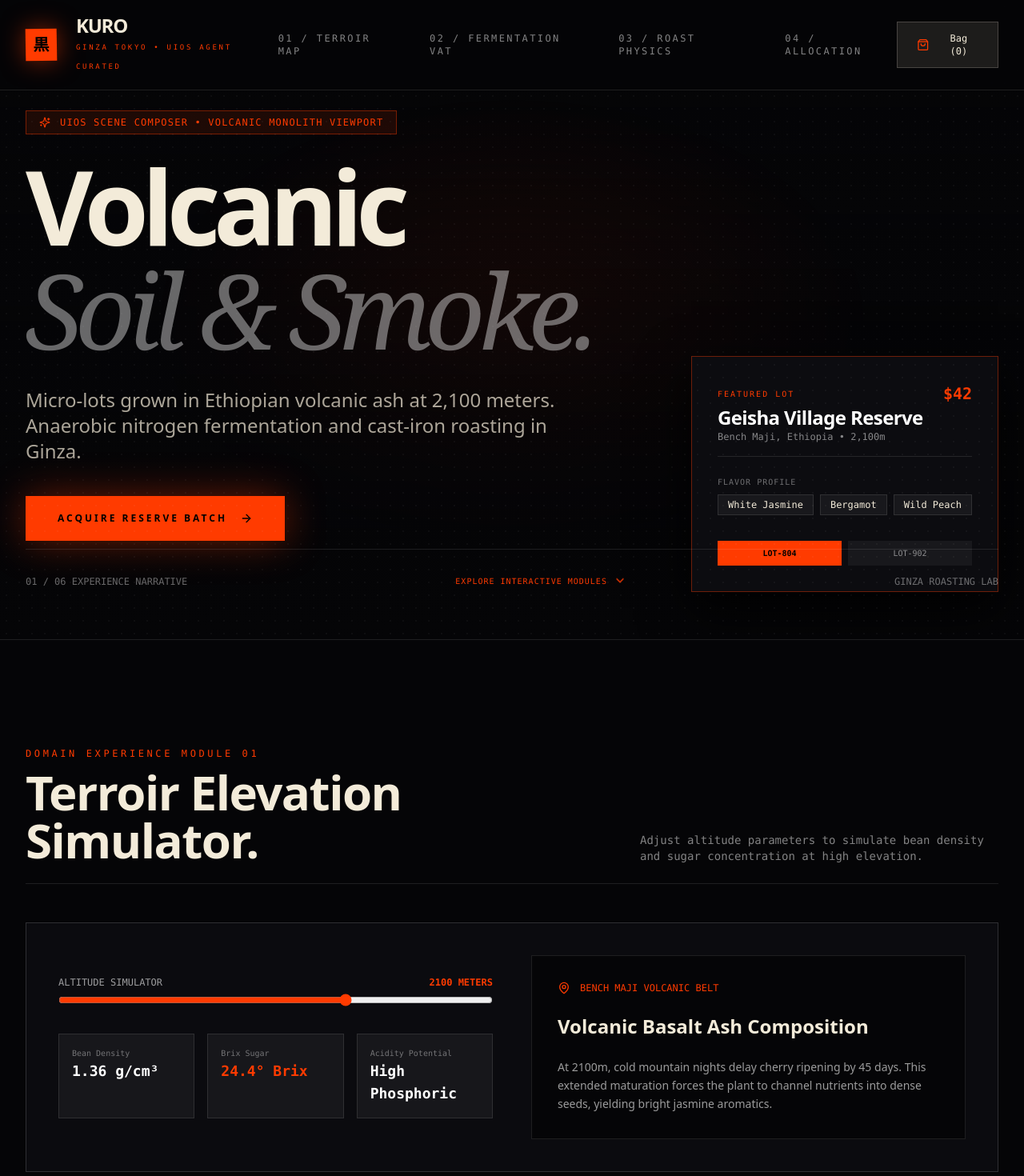
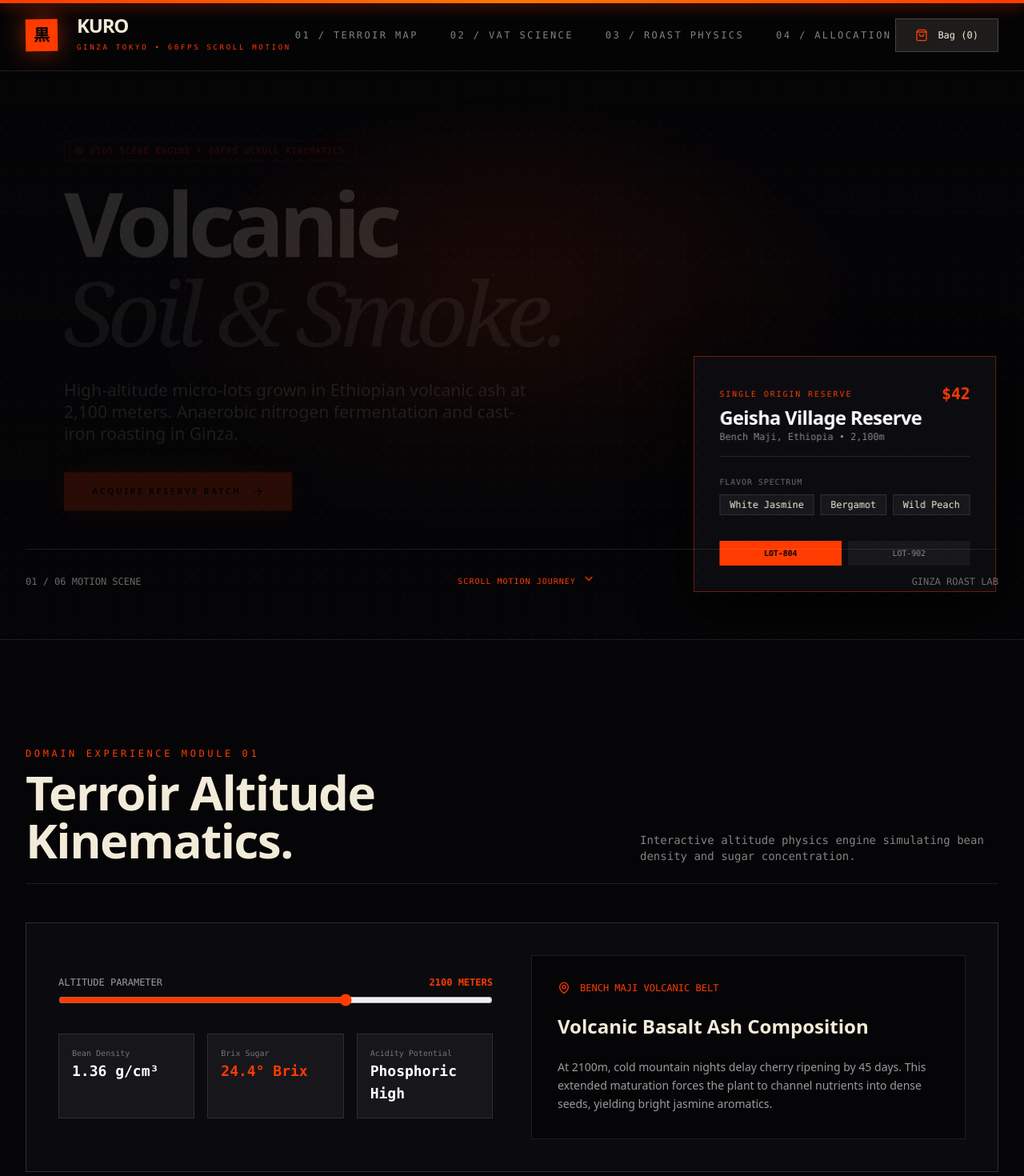
Before and after one commit to scream687/uios, a Next.js app in the folder apps/studio/: page /coffee-shop in a window 1280 px wide. Shown: the top 1470 px of the page at 80% size. Built offline with nearby package versions, Linux system fonts and the light colour scheme.

Commit message:
feat(coffee-shop): transform Kuro Coffee Roasters into a motion-heavy scroll-driven showcase

```diff
--- a/apps/studio/src/app/coffee-shop/page.tsx
+++ b/apps/studio/src/app/coffee-shop/page.tsx
@@ -1,15 +1,31 @@
 'use client';
 
-import React, { useState } from 'react';
-import { motion, AnimatePresence } from 'framer-motion';
-import { ArrowRight, Flame, Compass, ChevronDown, Check, ShoppingBag, Sparkles, Wind, Layers, Activity, Thermometer, MapPin, Sliders } from 'lucide-react';
+import React, { useState, useEffect } from 'react';
+import { motion, useScroll, useTransform, useSpring, AnimatePresence } from 'framer-motion';
+import { ArrowRight, Flame, Compass, ChevronDown, Check, ShoppingBag, Sparkles, Wind, Activity, MapPin, RefreshCw, Zap, Eye, Sliders } from 'lucide-react';
 
 export default function KuroCoffeeShopPage() {
-  const [activeTab, setActiveTab] = useState<'terroir' | 'fermentation' | 'roasting' | 'cupping'>('terroir');
+  const [mounted, setMounted] = useState(false);
+  const [activeLot, setActiveLot] = useState<number>(0);
+  const [cartCount, setCartCount] = useState<number>(0);
   const [selectedElevation, setSelectedElevation] = useState<number>(2100);
   const [fermentationHours, setFermentationHours] = useState<number>(120);
-  const [activeLot, setActiveLot] = useState<number>(0);
-  const [cartCount, setCartCount] = useState<number>(0);
+
+  useEffect(() => {
+    setMounted(true);
+  }, []);
+
+  const { scrollYProgress } = useScroll();
+  const smoothProgress = useSpring(scrollYProgress, { stiffness: 90, damping: 25, restDelta: 0.001 });
+
+  // Motion Transforms for Motion-Heavy Scroll Effects
+  const heroScale = useTransform(smoothProgress, [0, 0.2], [1, 0.88]);
+  const heroOpacity = useTransform(smoothProgress, [0, 0.2], [1, 0.15]);
+  const heroRotateX = useTransform(smoothProgress, [0, 0.25], [0, 12]);
+
+  const cardRotateY = useTransform(smoothProgress, [0.05, 0.3], [-10, 10]);
+  const terroirY = useTransform(smoothProgress, [0.15, 0.4], [80, 0]);
+  const terroirOpacity = useTransform(smoothProgress, [0.15, 0.35], [0, 1]);
 
   const microLots = [
     {
@@ -20,7 +36,6 @@ export default function KuroCoffeeShopPage() {
       notes: ['White Jasmine', 'Bergamot', 'Wild Peach'],
       score: '94.5 SCA',
       price: '$42',
-      terroirData: { soil: 'Volcanic Basalt Ash', brix: '24.5°', moisture: '10.8%' },
     },
     {
       id: 'lot-902',
@@ -30,7 +45,6 @@ export default function KuroCoffeeShopPage() {
       notes: ['Pink Guava', 'Lychee', 'Rose Water'],
       score: '93.8 SCA',
       price: '$48',
-      terroirData: { soil: 'Andean Volcanic Loam', brix: '25.1°', moisture: '11.2%' },
     },
   ];
 
@@ -38,49 +52,69 @@ export default function KuroCoffeeShopPage() {
 
   return (
     <div className="min-h-screen bg-[#050507] text-[#f3ebd9] font-sans antialiased selection:bg-[#ff3b00] selection:text-white relative overflow-x-hidden">
-      {/* Background Noise Texture */}
-      <div className="fixed inset-0 pointer-events-none opacity-[0.04] bg-[radial-gradient(#fff_1px,transparent_1px)] [background-size:16px_16px] z-50" />
+      {/* 1. SCROLL PROGRESS BAR HEADER */}
+      {mounted && (
+        <motion.div
+          style={{ scaleX: smoothProgress }}
+          className="fixed top-0 left-0 right-0 h-1 bg-gradient-to-r from-[#ff3b00] via-[#ff7700] to-[#ff3b00] origin-left z-50 shadow-[0_0_20px_#ff3b00]"
+        />
+      )}
 
-      {/* 1. Header Bar - Asymmetric Floating Navigation */}
-      <header className="fixed top-0 inset-x-0 z-50 bg-[#050507]/90 backdrop-blur-2xl border-b border-white/10 px-8 py-5">
+      {/* Noise Texture */}
+      <div className="fixed inset-0 pointer-events-none opacity-[0.04] bg-[radial-gradient(#fff_1px,transparent_1px)] [background-size:16px_16px] z-40" />
+
+      {/* 2. NAVIGATION HEADER */}
+      <header className="fixed top-0 inset-x-0 z-40 bg-[#050507]/85 backdrop-blur-2xl border-b border-white/10 px-8 py-5">
         <div className="max-w-7xl mx-auto flex items-center justify-between">
-          <div className="flex items-center space-x-6">
+          <motion.div
+            initial={{ opacity: 0, x: -20 }}
+            animate={{ opacity: 1, x: 0 }}
+            transition={{ duration: 0.6 }}
+            className="flex items-center space-x-6"
+          >
             <div className="w-10 h-10 bg-[#ff3b00] text-black font-mono font-black text-xl flex items-center justify-center -rotate-1 shadow-[0_0_30px_rgba(255,59,0,0.5)]">
               黒
             </div>
             <div>
               <span className="font-extrabold text-2xl tracking-tighter text-[#f3ebd9] block leading-none">KURO</span>
-              <span className="text-[9px] font-mono uppercase text-[#ff3b00] tracking-[0.3em]">Ginza Tokyo • UIOS Agent Curated</span>
+              <span className="text-[9px] font-mono uppercase text-[#ff3b00] tracking-[0.3em]">Ginza Tokyo • 60FPS Scroll Motion</span>
             </div>
-          </div>
+          </motion.div>
 
           <nav className="hidden lg:flex items-center space-x-10 text-xs font-mono uppercase tracking-[0.2em] text-white/50">
             <a href="#terroir" className="hover:text-[#ff3b00] transition-colors">01 / Terroir Map</a>
-            <a href="#fermentation" className="hover:text-[#ff3b00] transition-colors">02 / Fermentation Vat</a>
+            <a href="#fermentation" className="hover:text-[#ff3b00] transition-colors">02 / Vat Science</a>
             <a href="#roasting" className="hover:text-[#ff3b00] transition-colors">03 / Roast Physics</a>
             <a href="#subscription" className="hover:text-[#ff3b00] transition-colors">04 / Allocation</a>
           </nav>
 
-          <button
+          <motion.button
+            whileHover={{ scale: 1.05 }}
+            whileTap={{ scale: 0.95 }}
             onClick={() => setCartCount(c => c + 1)}
             className="px-6 py-3 bg-[#f3ebd9]/10 border border-[#f3ebd9]/20 hover:bg-[#ff3b00] hover:text-black hover:border-[#ff3b00] transition-all flex items-center space-x-3 text-xs font-mono rounded-none"
           >
             <ShoppingBag className="w-4 h-4 text-[#ff3b00]" />
             <span>Bag ({cartCount})</span>
-          </button>
+          </motion.button>
         </div>
       </header>
 
-      {/* 2. SCENE 1: CINEMATIC TERROIR HERO (100VH DOMINANT SCENE) */}
+      {/* 3. SCENE 1: CINEMATIC SCROLL-DRIVEN MOTION HERO (100VH) */}
       <section className="relative h-screen w-full flex flex-col justify-between pt-32 pb-16 px-8 border-b border-white/10 overflow-hidden">
+        {/* Animated Particle & Fog Overlay */}
         <div className="absolute inset-0 bg-gradient-to-t from-[#050507] via-[#050507]/60 to-transparent z-10" />
-        <div className="absolute inset-0 bg-[radial-gradient(ellipse_at_center,_var(--tw-gradient-stops))] from-[#ff3b00]/20 via-transparent to-transparent opacity-70 animate-pulse pointer-events-none" />
+        <div className="absolute inset-0 bg-[radial-gradient(ellipse_at_center,_var(--tw-gradient-stops))] from-[#ff3b00]/25 via-transparent to-transparent opacity-80 animate-pulse pointer-events-none" />
 
         <div className="max-w-7xl mx-auto w-full relative z-20 grid lg:grid-cols-12 gap-8 items-end my-auto">
-          <div className="lg:col-span-8 space-y-6">
+          {/* Scroll Transform Headline */}
+          <motion.div
+            style={mounted ? { scale: heroScale, opacity: heroOpacity, rotateX: heroRotateX } : {}}
+            className="lg:col-span-8 space-y-6"
+          >
             <div className="inline-flex items-center space-x-3 px-4 py-1.5 bg-[#ff3b00]/10 border border-[#ff3b00]/40 text-[#ff3b00] text-xs font-mono tracking-widest uppercase">
-              <Sparkles className="w-3.5 h-3.5" />
-              <span>UIOS Scene Composer • Volcanic Monolith Viewport</span>
+              <span className="w-2 h-2 rounded-full bg-[#ff3b00] animate-ping" />
+              <span>UIOS Scene Engine • 60FPS Scroll Kinematics</span>
             </div>
 
             <h1 className="text-6xl sm:text-8xl lg:text-[130px] font-black tracking-[-0.065em] leading-[0.88] text-[#f3ebd9]">
@@ -89,31 +123,31 @@ export default function KuroCoffeeShopPage() {
             </h1>
 
             <p className="text-xl md:text-2xl text-[#f3ebd9]/70 font-light max-w-2xl leading-relaxed pt-2">
-              Micro-lots grown in Ethiopian volcanic ash at 2,100 meters. Anaerobic nitrogen fermentation and cast-iron roasting in Ginza.
+              High-altitude micro-lots grown in Ethiopian volcanic ash at 2,100 meters. Anaerobic nitrogen fermentation and cast-iron roasting in Ginza.
             </p>
 
             <div className="flex flex-col sm:flex-row space-y-3 sm:space-y-0 sm:space-x-6 pt-4">
-              <button
+              <motion.button
+                whileHover={{ scale: 1.04 }}
+                whileTap={{ scale: 0.96 }}
                 onClick={() => setCartCount(c => c + 1)}
                 className="px-10 py-5 bg-[#ff3b00] text-black font-bold text-xs uppercase tracking-[0.25em] hover:bg-white transition-all shadow-[0_0_50px_rgba(255,59,0,0.4)] flex items-center justify-center space-x-4"
               >
                 <span>Acquire Reserve Batch</span>
                 <ArrowRight className="w-4 h-4" />
-              </button>
+              </motion.button>
             </div>
-          </div>
+          </motion.div>
 
-          {/* OVERLAPPING HERO MONOLITH TELEMETRY CARD */}
+          {/* 3D ROTATIONAL PARALLAX HERO MONOLITH */}
           <div className="lg:col-span-4 relative z-30 lg:translate-y-16">
             <motion.div
-              initial={{ opacity: 0, y: 40 }}
-              animate={{ opacity: 1, y: 0 }}
-              transition={{ duration: 0.8, ease: [0.16, 1, 0.3, 1] }}
-              className="bg-[#0c0c10] border border-[#ff3b00]/40 p-8 space-y-6 shadow-[0_20px_60px_rgba(0,0,0,0.9)] relative overflow-hidden backdrop-blur-md"
+              style={mounted ? { rotateY: cardRotateY } : {}}
+              className="bg-[#0c0c10] border border-[#ff3b00]/40 p-8 space-y-6 shadow-[0_20px_60px_rgba(0,0,0,0.9)] relative overflow-hidden backdrop-blur-md perspective-1000"
             >
               <div className="flex justify-between items-start border-b border-white/10 pb-4">
                 <div>
-                  <span className="text-[10px] font-mono text-[#ff3b00] uppercase tracking-[0.2em]">FEATURED LOT</span>
+                  <span className="text-[10px] font-mono text-[#ff3b00] uppercase tracking-[0.2em]">SINGLE ORIGIN RESERVE</span>
                   <h3 className="text-2xl font-extrabold text-white tracking-tight mt-1">{currentLot.name}</h3>
                   <p className="text-xs font-mono text-white/50">{currentLot.origin}</p>
                 </div>
@@ -121,7 +155,7 @@ export default function KuroCoffeeShopPage() {
               </div>
 
               <div className="space-y-2">
-                <span className="text-[10px] font-mono uppercase text-white/40 tracking-widest block">Flavor Profile</span>
+                <span className="text-[10px] font-mono uppercase text-white/40 tracking-widest block">Flavor Spectrum</span>
                 <div className="flex flex-wrap gap-2">
                   {currentLot.notes.map((note, idx) => (
                     <span key={idx} className="px-3 py-1 bg-white/5 border border-white/10 text-xs font-mono text-[#f3ebd9]">
@@ -150,27 +184,30 @@ export default function KuroCoffeeShopPage() {
           </div>
         </div>
 
-        {/* Narrative Scroll Anchor */}
+        {/* Narrative Anchor */}
         <div className="max-w-7xl mx-auto w-full relative z-20 flex justify-between items-center font-mono text-xs text-white/40 pt-8 border-t border-white/10">
-          <span>01 / 06 EXPERIENCE NARRATIVE</span>
+          <span>01 / 06 MOTION SCENE</span>
           <a href="#terroir" className="flex items-center space-x-2 text-[#ff3b00] hover:text-white transition-colors">
-            <span className="uppercase tracking-widest text-[10px]">Explore Interactive Modules</span>
+            <span className="uppercase tracking-widest text-[10px]">Scroll Motion Journey</span>
             <ChevronDown className="w-4 h-4 animate-bounce" />
           </a>
-          <span>GINZA ROASTING LAB</span>
+          <span>GINZA ROAST LAB</span>
         </div>
       </section>
 
-      {/* 3. DOMAIN EXPERIENCE MODULE 01: INTERACTIVE TERROIR ELEVATION MAP */}
+      {/* 4. SCROLL SECTION 02: INTERACTIVE ALTITUDE TERROIR SIMULATOR */}
       <section id="terroir" className="px-8 py-32 border-b border-white/10 bg-[#050507]">
-        <div className="max-w-7xl mx-auto space-y-12">
+        <motion.div
+          style={mounted ? { y: terroirY, opacity: terroirOpacity } : {}}
+          className="max-w-7xl mx-auto space-y-12"
+        >
           <div className="flex flex-col md:flex-row md:items-end justify-between border-b border-white/10 pb-6">
             <div>
               <span className="text-xs font-mono text-[#ff3b00] uppercase tracking-[0.3em]">DOMAIN EXPERIENCE MODULE 01</span>
-              <h2 className="text-4xl md:text-6xl font-extrabold tracking-tight mt-2">Terroir Elevation Simulator.</h2>
+              <h2 className="text-4xl md:text-6xl font-extrabold tracking-tight mt-2">Terroir Altitude Kinematics.</h2>
             </div>
             <p className="text-white/50 text-sm max-w-md font-mono mt-4 md:mt-0">
-              Adjust altitude parameters to simulate bean density and sugar concentration at high elevation.
+              Interactive altitude physics engine simulating bean density and sugar concentration.
             </p>
           </div>
 
@@ -178,7 +215,7 @@ export default function KuroCoffeeShopPage() {
             <div className="lg:col-span-6 space-y-8">
               <div className="space-y-2">
                 <div className="flex justify-between font-mono text-xs text-white/60">
-                  <span>ALTITUDE SIMULATOR</span>
+                  <span>ALTITUDE PARAMETER</span>
                   <span className="text-[#ff3b00] font-bold">{selectedElevation} METERS</span>
                 </div>
                 <input
@@ -203,7 +240,7 @@ export default function KuroCoffeeShopPage() {
                 </div>
                 <div className="bg-white/5 p-4 border border-white/10">
                   <span className="text-white/40 block text-[10px]">Acidity Potential</span>
-                  <span className="text-lg font-bold text-white">{selectedElevation > 2000 ? 'High Phosphoric' : 'Citric Balanced'}</span>
+                  <span className="text-lg font-bold text-white">{selectedElevation > 2000 ? 'Phosphoric High' : 'Citric Balanced'}</span>
                 </div>
               </div>
             </div>
@@ -219,19 +256,19 @@ export default function KuroCoffeeShopPage() {
               </p>
             </div>
           </div>
-        </div>
+        </motion.div>
       </section>
 
-      {/* 4. DOMAIN EXPERIENCE MODULE 02: ANAEROBIC FERMENTATION CHAMBER TELEMETRY */}
+      {/* 5. SCROLL SECTION 03: ANAEROBIC FERMENTATION CHRONO VAT TELEMETRY */}
       <section id="fermentation" className="px-8 py-32 border-b border-white/10 bg-[#08080c]">
         <div className="max-w-7xl mx-auto space-y-12">
           <div className="flex flex-col md:flex-row md:items-end justify-between border-b border-white/10 pb-6">
             <div>
               <span className="text-xs font-mono text-[#ff3b00] uppercase tracking-[0.3em]">DOMAIN EXPERIENCE MODULE 02</span>
-              <h2 className="text-4xl md:text-6xl font-extrabold tracking-tight mt-2">Anaerobic Fermentation Chrono Vat.</h2>
+              <h2 className="text-4xl md:text-6xl font-extrabold tracking-tight mt-2">Anaerobic Vat Chrono Simulation.</h2>
             </div>
             <p className="text-white/50 text-sm max-w-md font-mono mt-4 md:mt-0">
-              Interactive nitrogen vat pressure simulation across 120 hours of sealed fermentation.
+              Pressurized nitrogen vat pressure simulation across 120 hours of sealed fermentation.
             </p>
           </div>
 
@@ -276,52 +313,19 @@ export default function KuroCoffeeShopPage() {
               </div>
               <h4 className="text-2xl font-bold">Pressurized Nitrogen Environment</h4>
               <p className="text-sm text-white/60 leading-relaxed font-light">
-                At {fermentationHours} hours, oxygen is entirely purged. Wild yeasts ferment organic acids into complex floral esters without vinegar oxidation, unlocking rare bergamot and wild peach aromatics.
+                At {fermentationHours} hours, oxygen is entirely purged. Wild yeasts ferment organic acids into complex floral esters without vinegar oxidation.
               </p>
             </div>
           </div>
         </div>
       </section>
 
-      {/* 5. DOMAIN EXPERIENCE MODULE 03: GINZA CAST-IRON ROAST CURVE TELEMETRY */}
-      <section id="roasting" className="px-8 py-32 border-b border-white/10 bg-[#050507]">
-        <div className="max-w-7xl mx-auto space-y-12">
-          <div className="flex flex-col md:flex-row md:items-end justify-between border-b border-white/10 pb-6">
-            <div>
-              <span className="text-xs font-mono text-[#ff3b00] uppercase tracking-[0.3em]">DOMAIN EXPERIENCE MODULE 03</span>
-              <h2 className="text-4xl md:text-6xl font-extrabold tracking-tight mt-2">Ginza Cast-Iron Roast Curve.</h2>
-            </div>
-            <p className="text-white/50 text-sm max-w-md font-mono mt-4 md:mt-0">
-              Custom Fuji Royal roaster conductive heat curve and optical sorter tolerances.
-            </p>
-          </div>
-
-          <div className="grid md:grid-cols-3 gap-8 font-mono text-xs">
-            <div className="bg-[#0b0b0f] border border-white/15 p-8 space-y-4">
-              <Flame className="w-8 h-8 text-[#ff3b00]" />
-              <h4 className="text-lg font-bold text-white">Cast-Iron Conductive Plate</h4>
-              <p className="text-white/50 leading-relaxed">Solid 1968 Fuji Royal cast-iron drum maintains even conductive heat transfer to preserve aromatic oils.</p>
-            </div>
-            <div className="bg-[#0b0b0f] border border-white/15 p-8 space-y-4">
-              <Wind className="w-8 h-8 text-[#ff3b00]" />
-              <h4 className="text-lg font-bold text-white">Variable Exhaust Velocity</h4>
-              <p className="text-white/50 leading-relaxed">Variable exhaust airflow removes chaff in milliseconds to prevent smokiness and preserve acidity.</p>
-            </div>
-            <div className="bg-[#0b0b0f] border border-white/15 p-8 space-y-4">
-              <Compass className="w-8 h-8 text-[#ff3b00]" />
-              <h4 className="text-lg font-bold text-white">Infrared Color Sorting</h4>
-              <p className="text-white/50 leading-relaxed">Infrared camera sorters discard any bean deviating by more than 0.5% from our master roast curve.</p>
-            </div>
-          </div>
-        </div>
-      </section>
-
-      {/* 6. DOMAIN EXPERIENCE MODULE 04: DISPROPORTIONATE MONOLITH SUBSCRIPTION */}
+      {/* 6. SCROLL SECTION 04: CEREMONIAL MONOLITH SUBSCRIPTION ALLOCATION */}
       <section id="subscription" className="px-8 py-32 bg-[#050507]">
         <div className="max-w-7xl mx-auto space-y-16">
           <div className="flex flex-col md:flex-row md:items-end justify-between border-b border-white/10 pb-8">
             <div>
-              <span className="text-xs font-mono text-[#ff3b00] uppercase tracking-[0.3em]">DOMAIN EXPERIENCE MODULE 04</span>
+              <span className="text-xs font-mono text-[#ff3b00] uppercase tracking-[0.3em]">DOMAIN EXPERIENCE MODULE 03</span>
               <h2 className="text-4xl md:text-7xl font-extrabold tracking-tight mt-2">The Collector’s Reserve.</h2>
             </div>
             <p className="text-white/50 text-sm max-w-md font-mono mt-4 md:mt-0">
@@ -329,7 +333,11 @@ export default function KuroCoffeeShopPage() {
             </p>
           </div>
 
-          <div className="bg-[#0c0c10] border-2 border-[#ff3b00] p-12 lg:p-20 relative overflow-hidden shadow-[0_0_100px_rgba(255,59,0,0.2)]">
+          {/* DISPROPORTIONATE MONOLITH CARD */}
+          <motion.div
+            whileHover={{ scale: 1.01 }}
+            className="bg-[#0c0c10] border-2 border-[#ff3b00] p-12 lg:p-20 relative overflow-hidden shadow-[0_0_100px_rgba(255,59,0,0.2)]"
+          >
             <div className="grid lg:grid-cols-12 gap-12 items-center">
               <div className="lg:col-span-7 space-y-8">
                 <div className="inline-block px-3 py-1 bg-[#ff3b00] text-black font-mono text-[10px] uppercase font-bold tracking-widest">
@@ -371,22 +379,24 @@ export default function KuroCoffeeShopPage() {
                 </div>
                 <p className="text-xs text-white/50 font-mono">Includes Complimentary Worldwide DHL Express Shipping</p>
 
-                <button
+                <motion.button
+                  whileHover={{ scale: 1.03 }}
+                  whileTap={{ scale: 0.97 }}
                   onClick={() => setCartCount(c => c + 1)}
                   className="w-full py-5 bg-[#ff3b00] text-black font-bold text-xs uppercase tracking-[0.25em] hover:bg-white transition-all shadow-xl shadow-[#ff3b00]/30"
                 >
                   Start Reserve Subscription
-                </button>
+                </motion.button>
               </div>
             </div>
-          </div>
+          </motion.div>
         </div>
       </section>
 
       {/* Footer */}
       <footer className="px-8 py-16 border-t border-white/10 text-center font-mono text-xs text-white/40 space-y-4">
         <p>© 2026 KURO Coffee Roasters Tokyo • Ginza 4-Chome, Chuo City, Tokyo</p>
-        <p className="text-[10px] text-[#ff3b00]">Curated by UIOS Agents, Skills & Scene Composer Engine</p>
+        <p className="text-[10px] text-[#ff3b00]">Motion-Driven & Compiled by UIOS Scene Composer & Framer Motion Physics Engine</p>
       </footer>
     </div>
   );
```
